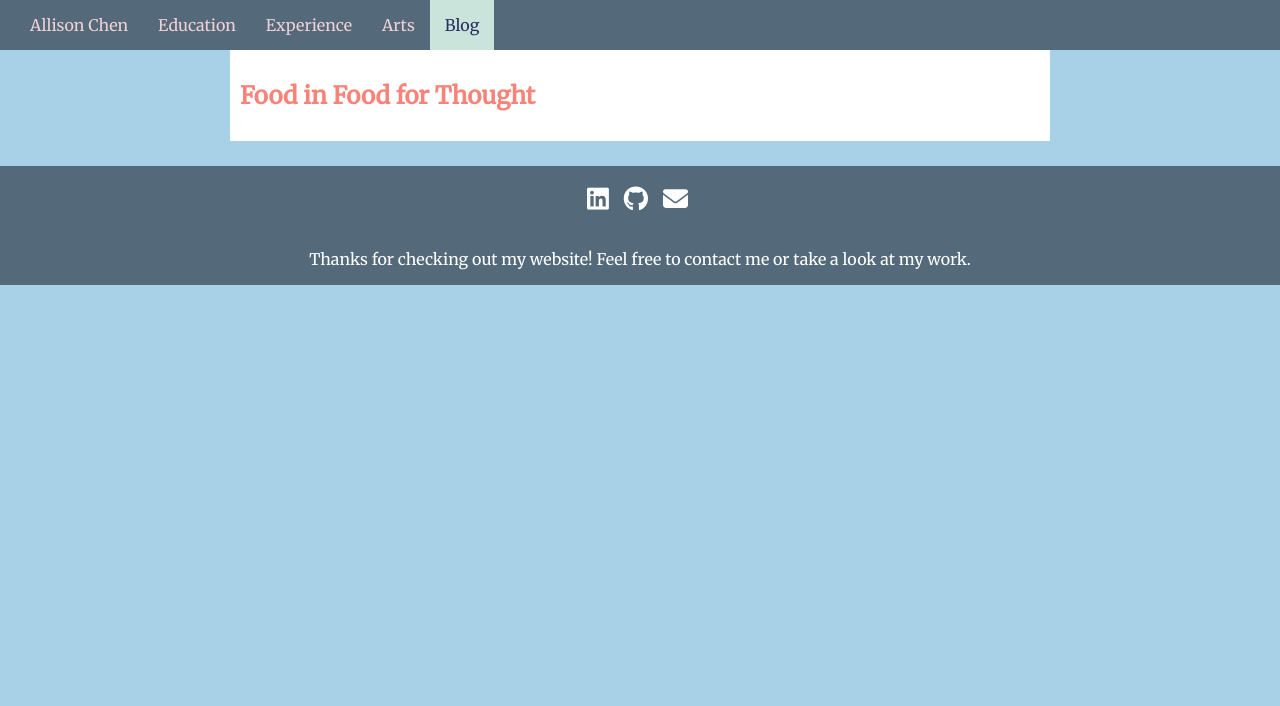
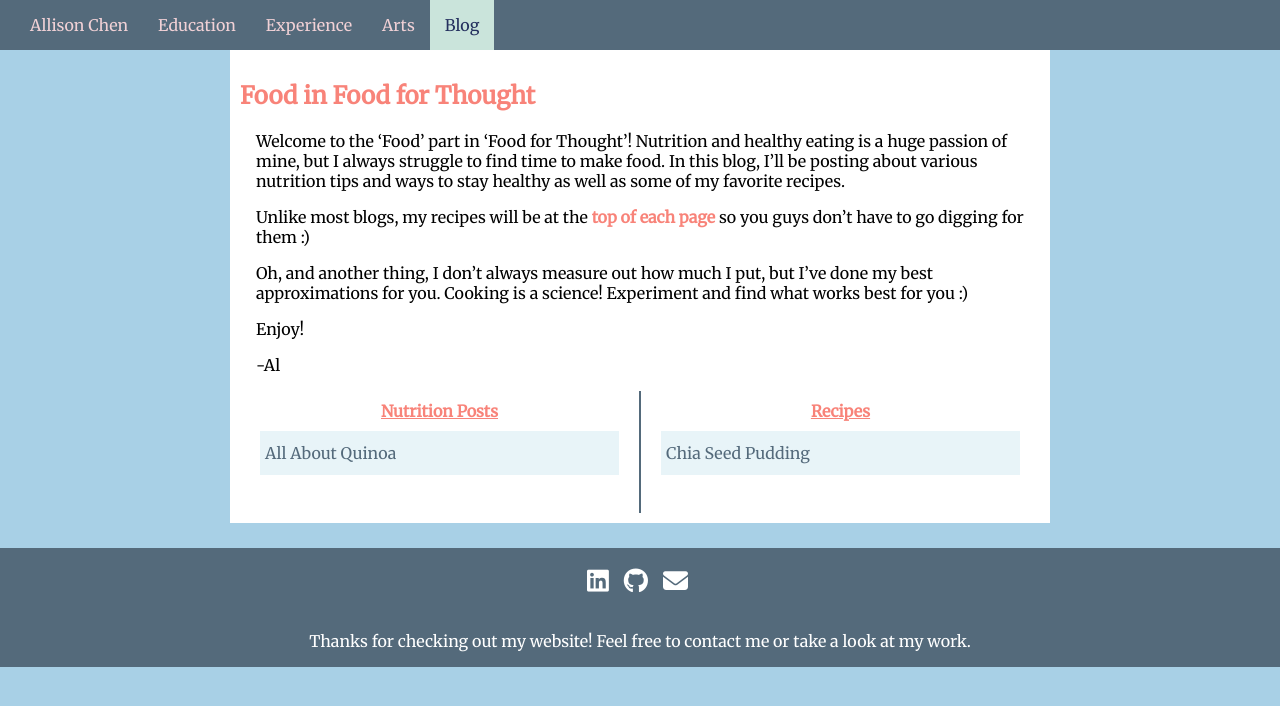
Before and after one commit to allisonchen23/food_for_thought, a Jekyll site: the page built from food_in_food_for_thought/index.markdown, in a window 1280 px wide. Shown: the top 706 px of the page. Built offline with Jekyll 4.4.1, drawn with Linux system fonts in a browser that asks for light colours; nearby versions of some CDN libraries; our own code applies the rules of GitHub Pages for plain Markdown files.

Commit message:
updated listing of posts in each blog

```diff
--- /dev/null
+++ b/_layouts/food_home.html
@@ -0,0 +1,47 @@
+<!doctype html>
+<html>
+	<head>
+		<meta charset="utf-8">
+		<title>Allison Chen</title>
+    	<link rel="stylesheet" type="text/css" href="\css/main.css">
+    	<link href="https://fonts.googleapis.com/css?family=Merriweather" rel="stylesheet">
+    	<script src="https://use.fontawesome.com/a8517c4d4c.js"></script>
+	</head>
+
+	<body>
+		{% include navigation.html %}
+        <div id="notNavigation">
+            <div id="intro">
+				<h2 class="blogpost title standOut">{{ page.title }}</h2>
+			</div>
+            {{ content }}
+            <div class="row">
+                <div class="column_2">
+                        <h4 class="standOut centered_text underline_text list_title">Nutrition Posts</h4>
+                    <ul class="list_posts">
+                        {% for post in site.posts %}
+                            {% if post.categories contains 'nutrition' %}
+                                <li class="list_item_food">
+                                    <a href = "{{ post.url}}" id="post_link">{{post.title}}</a>
+                                </li>
+                            {% endif %}
+                        {% endfor %}
+                    </ul>
+                </div> <!--column_2-->
+                <div class="column_2 left_border">
+                    <h4 class="standOut centered_text underline_text list_title">Recipes</h4>
+                    <ul class="list_posts">
+                        {% for post in site.posts %}
+                            {% if post.categories contains 'recipe' %}
+                                <li class="list_item_food">
+                                    <a href = "{{ post.url}}" id="post_link">{{post.title}}</a>
+                                </li>
+                            {% endif %}
+                        {% endfor %}
+                    </ul>
+                </div> <!--column_2-->
+            </div> <!--row-->
+		</div>
+		{%include footer.html %}
+	</body>
+</html>
--- a/css/main.scss
+++ b/css/main.scss
@@ -8,6 +8,7 @@
 	--paynes_gray:#546a7b;
 	--pale_pink: #f1d1d6;
 	--coral: #f88379;
+	--light_light_blue: #e8f4f8;
 }
 p
 {
@@ -149,25 +150,53 @@ body
 
 }
 
+/* listing posts*/
 #post_link
 {
 	/*color:var(--coral);*/
 	color: var(--paynes_gray);
 	text-decoration: none;
 }
-#list_posts
+.list_posts
 {
 	list-style-type: none;
+	padding: 10px;
+	margin-top: 0px
+}
+.border_2px
+{
+	border: 2px;
+	border-color: var(--coral);
+	border-style: solid;
 }
 .list_item
 {
-	padding: 10px;
+	padding: 5px;
+}
+.list_item_food
+{
+	background: var(--light_light_blue);
+	margin-bottom: 2px;
+	padding: 12px 5px;
 }
 .standOut
 {
 	color: #f88379;
 	font-weight:bold;
 	/*color: #dcae1d;*/
+}
+.centered_text
+{
+	text-align: center;
+}
+.underline_text
+{
+	text-decoration: underline;
+}
+.list_title
+{
+	margin-bottom: 0px;
+	margin-top: 0px;
 }
 
 /*-----------Rows and Columns---------*/
@@ -187,6 +216,12 @@ body
 .row
 {
 	display:flex;
+}
+.left_border
+{
+	border-left-color: var(--paynes_gray);
+	border-left-style: solid;
+	border-left-width: 2px;
 }
 
 /*-------------Images------------------*/
--- a/field_museum_blog/index.markdown
+++ b/field_museum_blog/index.markdown
@@ -1,7 +1,7 @@
 ---
 title: "Field Museum Blog"
 category: field_museum_blog
-layout: addit_pages_layout
+layout: fm_home
 ---
 
 This past week I started my internship at the Field Museum in downtown Chicago. Two years ago, the summer after my junior year of high school, I did the Digital Learning Internship at the Field Museum where I collaborated with five other high school students to create a game, Seeds for Survival, in the museum's Plant Hall. This summer, I'll be working with Dr. Matt von Konrat and his team studying bryophytes in the Botany Department with some machine learning projects.
--- /dev/null
+++ b/food_in_food_for_thought/_posts/2019-08-20-quinoa.markdown
@@ -0,0 +1,6 @@
+---
+title: "All About Quinoa"
+category: "nutrition"
+---
+
+Hi!
--- a/food_in_food_for_thought/index.markdown
+++ b/food_in_food_for_thought/index.markdown
@@ -1,3 +1,14 @@
 ---
 title: "Food in Food for Thought"
+layout: "food_home"
 ---
+
+Welcome to the 'Food' part in 'Food for Thought'! Nutrition and healthy eating is a huge passion of mine, but I always struggle to find time to make food. In this blog, I'll be posting about various nutrition tips and ways to stay healthy as well as some of my favorite recipes.
+
+Unlike most blogs, my recipes will be at the <span class="standOut">top of each page</span> so you guys don't have to go digging for them :)
+
+Oh, and another thing, I don't always measure out how much I put, but I've done my best approximations for you. Cooking is a science! Experiment and find what works best for you :)
+
+Enjoy!
+
+-Al
```
Also changed, not shown: _includes/list_posts.html (+5 -4 lines), _layouts/fm_home.html (added, +32 -0 lines), field_museum_blog/_posts/2019-08-19-week-8.markdown (+25 -1 lines), food_in_food_for_thought/_posts/2019-08-25-chia_seed_pudding.markdown (added, +88 -0 lines), index.md (+3 -1 lines), 6 other files.
